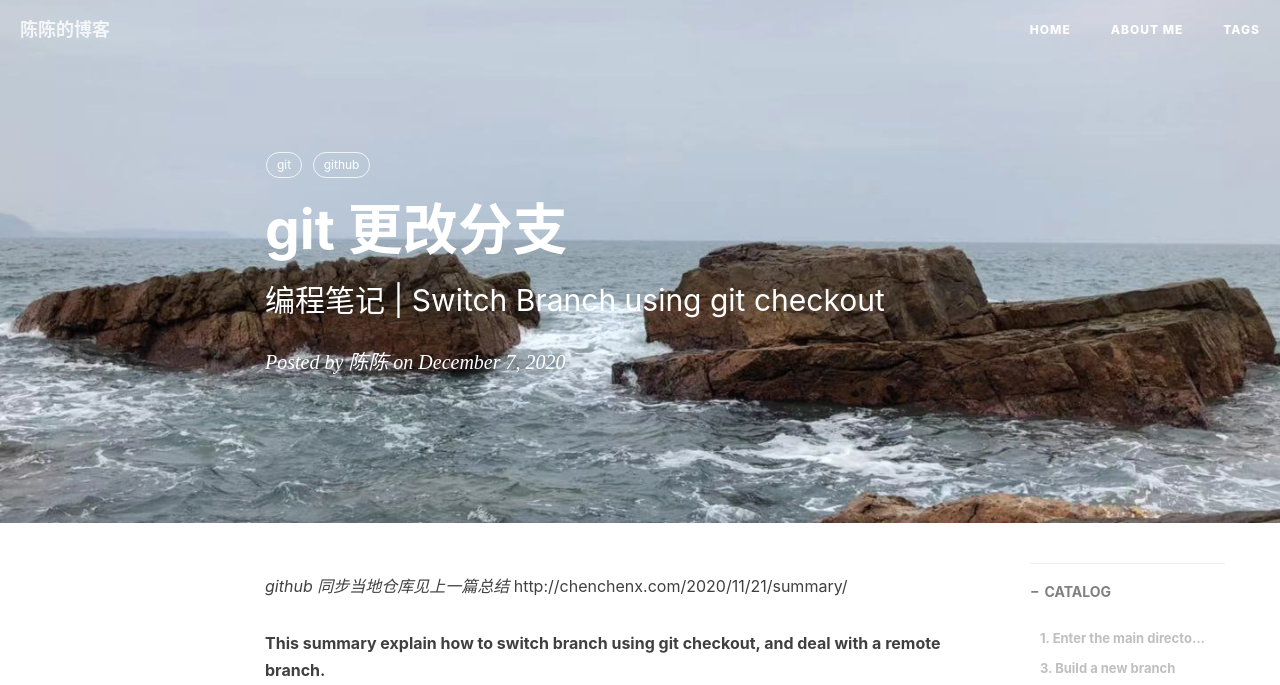
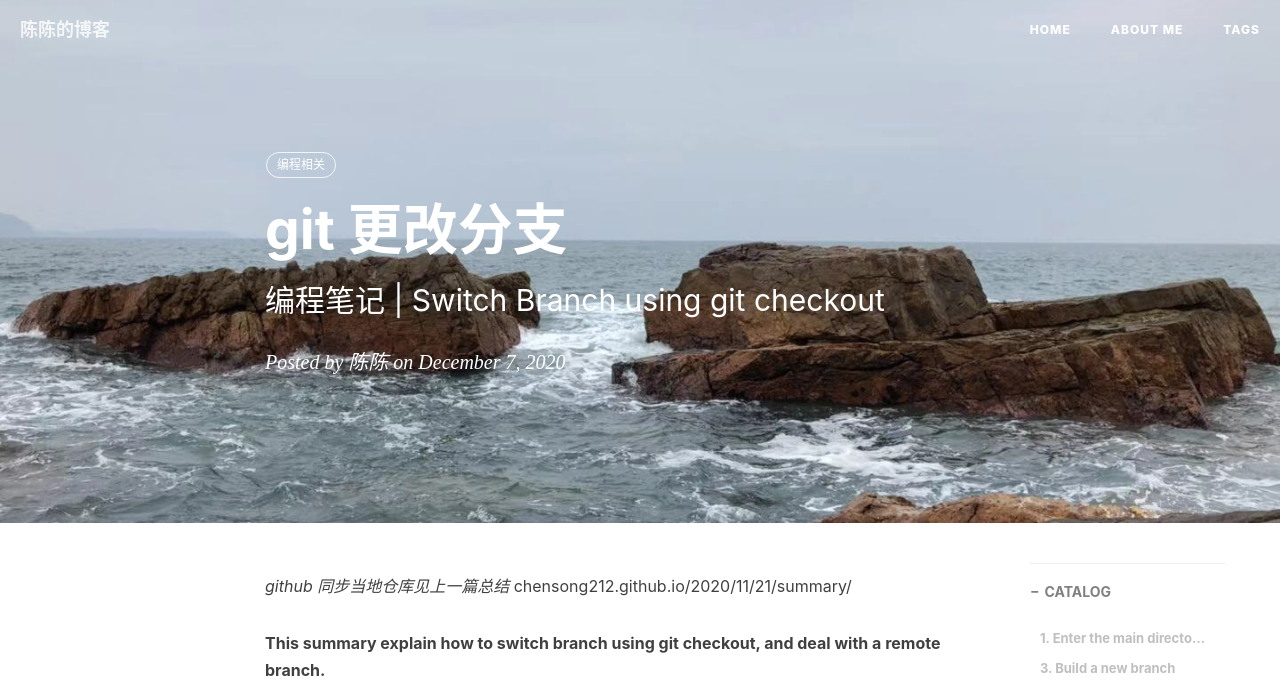
Before and after one commit to chensong212/chensong212.github.io, a Jekyll site: the page built from _posts/2020-12-07-git.md, in a window 1280 px wide. Shown: the top 685 px of the page. Built offline with Jekyll 4.4.1, drawn with Linux system fonts in a browser that asks for light colours; nearby versions of some CDN libraries; comment, search, counter and statistics services are not loaded.

Commit message:
Update 2020-12-07-git.md

```diff
--- a/_posts/2020-12-07-git.md
+++ b/_posts/2020-12-07-git.md
@@ -7,13 +7,12 @@ author:     陈陈
 header-img:
 catalog: true
 tags:
-    - git
-    - github
+    - 编程相关
 
 ---
 
 *github 同步当地仓库见上一篇总结*
-http://chenchenx.com/2020/11/21/summary/
+chensong212.github.io/2020/11/21/summary/
 
 
 **This summary explain how to switch branch using git checkout, and deal with a remote branch.**
```
